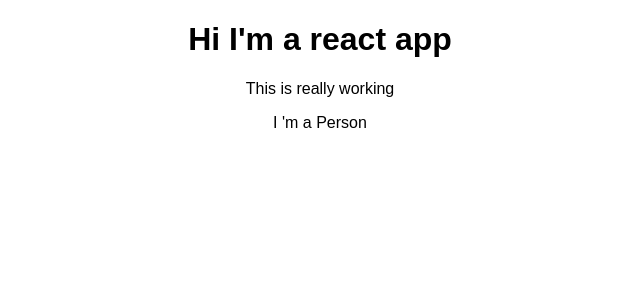
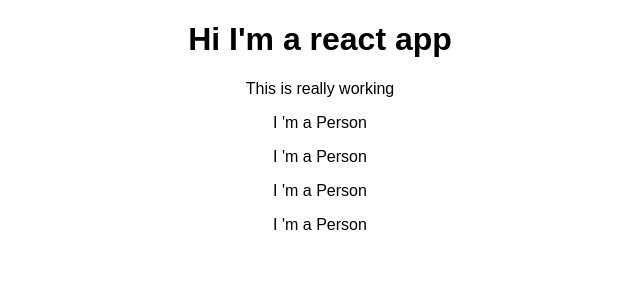
Before and after one commit to techfreakworm/react-course-practice, a React (Create React App) app in the folder react-base-features/: page / in a window 1280 px wide. Shown: the top 300 px of the page, without its empty margins (320-960 px from the left). Built offline with nearby package versions, Linux system fonts and the light colour scheme.

Commit message:
Using reusable custom tags

```diff
--- a/react-base-features/src/App.js
+++ b/react-base-features/src/App.js
@@ -9,6 +9,9 @@ class App extends Component {
               <h1>Hi I'm a react app</h1>
               <p>This is really working</p>
               <Person />
+              <Person />
+              <Person />
+              <Person />
             </div>
           );
         // return React.createElement('div', { className: 'App' }, '', React.createElement('h1', null, 'Does this work?'));
```
